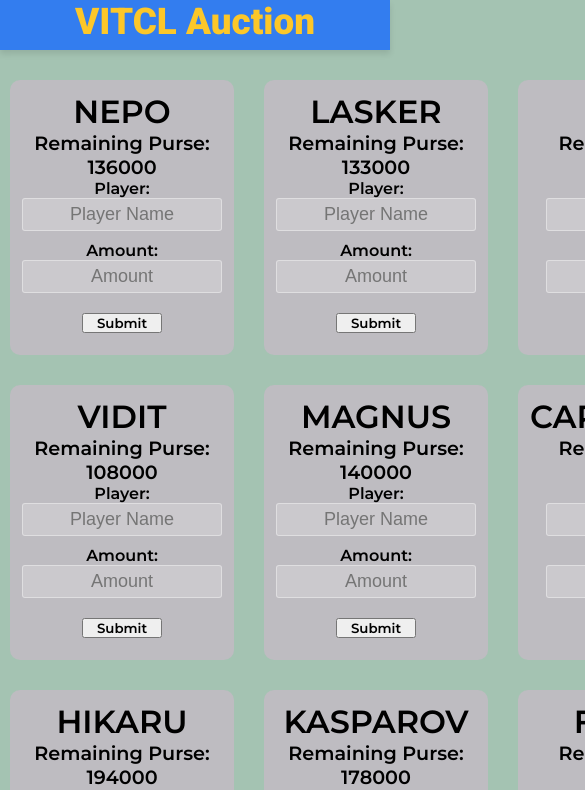
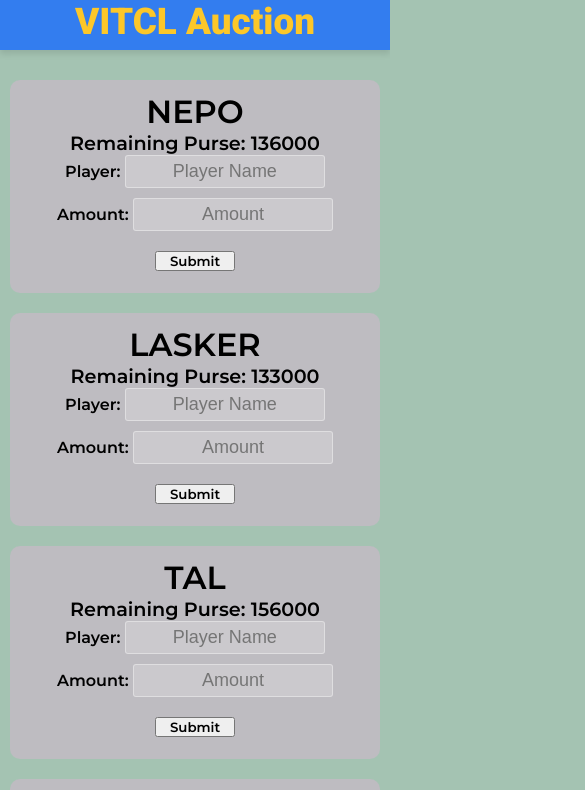
Before and after one commit to nihal-309/VITCL_auction1, a React (Create React App) app: page / in a window 390 px wide. Shown: the top 790 px of the page, 585 px wide, since content can reach past the window. Built offline with nearby package versions, Linux system fonts and the light colour scheme.

Commit message:
responsive

```diff
--- a/public/index.html
+++ b/public/index.html
@@ -14,6 +14,8 @@
     <meta name="theme-color" content="#000000" />
     <link rel="apple-touch-icon" href="%C:\Users\Nihal\Desktop\ReactJs\auction1\mysite1\public\Screenshot 2023-12-23 104413.png" />
     <link rel="manifest" href="%PUBLIC_URL%/manifest.json" />
+    <meta name="viewport" content="width=device-width,initial-scale=1.0">
+    <meta name="viewport" content="width=device-width"/>
     <title>VITCL Auction</title>
   </head>
   <body>
--- a/src/App.css
+++ b/src/App.css
@@ -107,10 +107,10 @@
 
 .grid-container{
   display: grid;
-  grid-template-columns: repeat(3, 1fr);
-  gap: 10px;
-  grid-auto-rows: minmax(20%, auto);
-  flex-grow: 1;
+  grid-template-columns: repeat(auto-fit, minmax(300px, 1fr));
+  /* gap: 10px; */
+  /* grid-auto-rows: minmax(20%, auto);  */
+  /* flex-grow: 1; */
 }
 
 .head{
```
